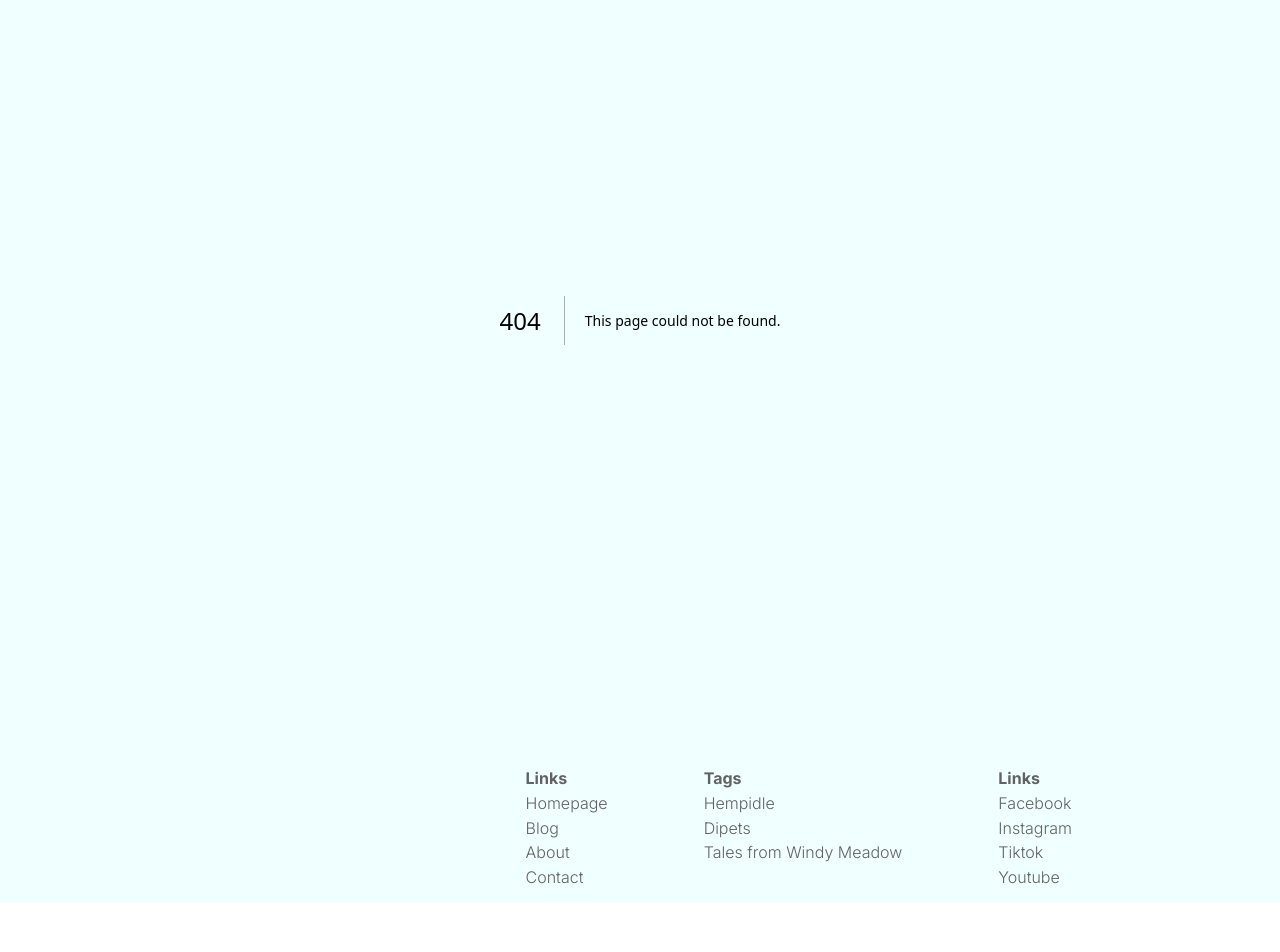
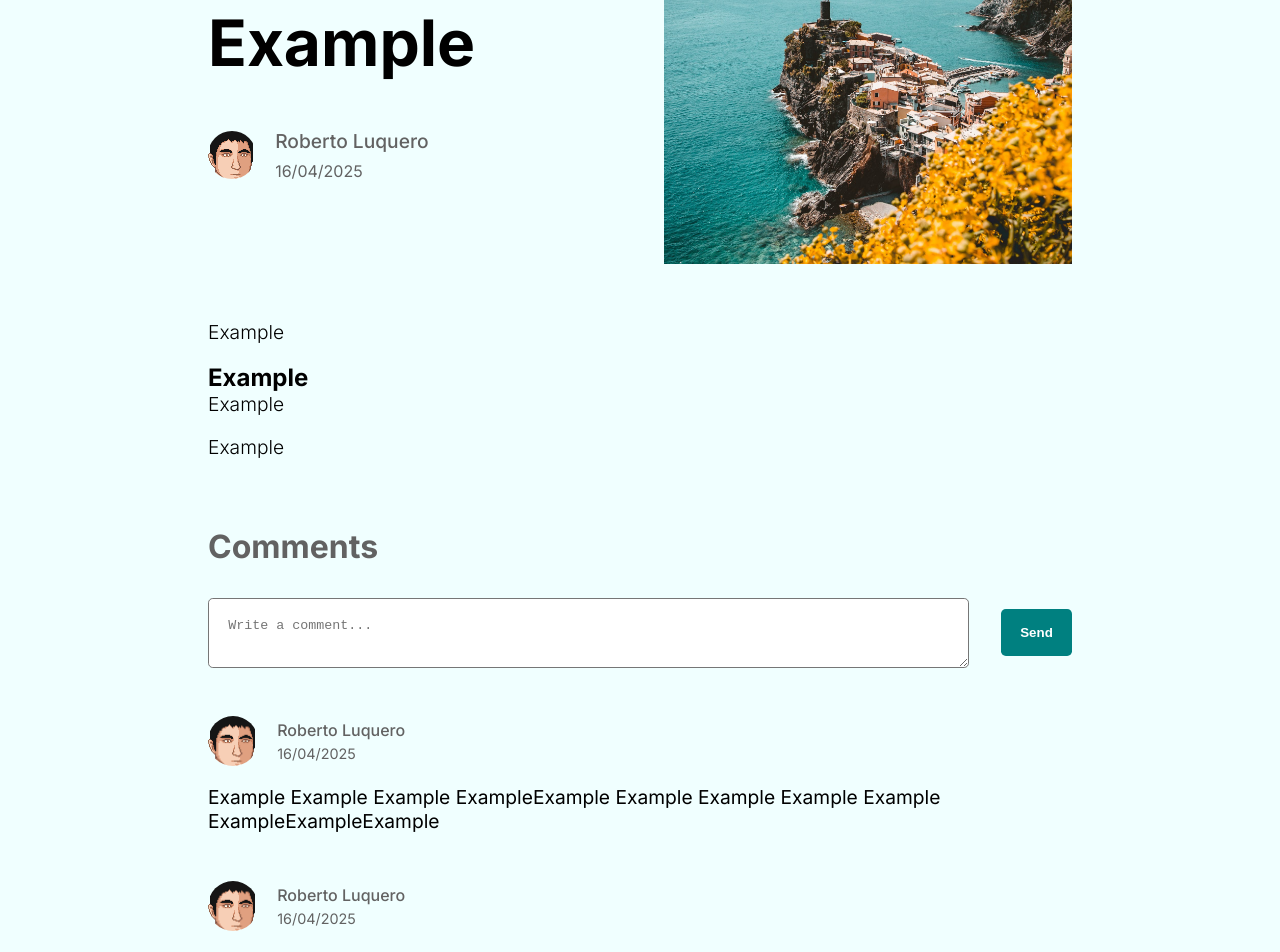
Before and after one commit to Kiriboo93/next-blog, a Next.js app: page /login in a window 1280 px wide. Before the commit this address had no page. Shown: the part 180-1132 px from the top of the page. Before the commit the page ends 1083 px from the top, so only its background shows below. Built offline with nearby package versions, Linux system fonts and the light colour scheme.

Commit message:
Added single page and comment section.

```diff
--- /dev/null
+++ b/src/app/[slug]/page.jsx
@@ -0,0 +1,38 @@
+import Image from "next/image";
+import styles from "./singlePage.module.css"
+import Comments from "@/components/comments/Comments";
+
+const SinglePage = () => {
+    return <div className={styles.container}>
+        <div className={styles.infoContainer}>
+            <div className={styles.textContainer}>
+                <h1 className={styles.title}>Example</h1>
+                <div className={styles.user}>
+                    <div className={styles.userImgContainer}>
+                        <Image src="/Roberto.png" alt="Roberto Image" fill className={styles.avatar} />
+                    </div>
+                    <div className={styles.userTextContainer}>
+                        <span className={styles.username}>Roberto Luquero</span>
+                        <span className={styles.date}>16/04/2025</span>
+                    </div>
+                </div>
+            </div>
+            <div className={styles.imgContainer}>
+                <Image src="/p1.jpeg" alt="" fill className={styles.image} />
+            </div>
+        </div>
+        <div className={styles.content}>
+            <div className={styles.post}>
+                <div className={styles.description}>
+                    <p>Example</p>
+                    <h2>Example</h2>
+                    <p>Example</p>
+                    <p>Example</p>
+                </div>
+            </div>
+        </div>
+        <Comments />
+    </div>
+}
+
+export default SinglePage;
--- /dev/null
+++ b/src/app/[slug]/singlePage.module.css
@@ -0,0 +1,71 @@
+.container {}
+
+.infoContainer {
+    display: flex;
+    align-items: center;
+    gap: 3rem;
+}
+
+.textContainer {
+    flex: 1;
+}
+
+.title {
+    font-size: 4rem;
+    margin-bottom: 3rem;
+}
+
+.user {
+    display: flex;
+    align-items: center;
+    gap: 1.2rem;
+}
+
+.userImgContainer {
+    width: 3rem;
+    height: 3rem;
+    position: relative;
+}
+
+.avatar {
+    border-radius: 50%;
+    object-fit: cover;
+}
+
+.userTextContainer {
+    display: flex;
+    flex-direction: column;
+    gap: .5rem;
+    color: var(--softTextColor);
+}
+
+.username {
+    font-size: 1.2rem;
+    font-weight: 500;
+}
+
+.imgContainer {
+    flex: 1;
+    height: 21.5rem;
+    position: relative;
+}
+
+.image {
+    object-fit: cover;
+}
+
+.content {
+    display: flex;
+    gap: 3rem;
+}
+
+.post {
+    flex: 5;
+    margin-top: 3.5rem;
+}
+
+.description p {
+    font-size: 1.2rem;
+    font-weight: 300;
+    margin-bottom: 1.2rem;
+}
--- a/src/app/blog/blogPage.module.css
+++ b/src/app/blog/blogPage.module.css
@@ -1 +1,11 @@
-.container {}
+.title {
+    background-color: darkgoldenrod;
+    color: white;
+    padding: .3rem .5rem;
+    text-align: center;
+}
+
+.content {
+    display: flex;
+    gap: 3rem;
+}
--- /dev/null
+++ b/src/components/comments/Comments.jsx
@@ -0,0 +1,45 @@
+import Image from "next/image";
+import styles from "./comments.module.css";
+import Link from "next/link";
+
+const Comments = () => {
+    const status = "authenticated";
+
+    return <div className={styles.container}>
+        <h1 className={styles.title}>Comments</h1>
+        {status === "authenticated" ? (
+            <div className={styles.write}>
+                <textarea placeholder="Write a comment..." className={styles.input}></textarea>
+                <button className={styles.button}>Send</button>
+            </div>) : (<Link href="/login">Login to write a comment.</Link>)
+        }
+        <div className={styles.comments}>
+            <div className={styles.comment}>
+                <div className={styles.user}>
+                    <Image src="/Roberto.png" alt="User image" width={50} height={50} className={styles.image} />
+                    <div className={styles.userInfo}>
+                        <span className={styles.username}>Roberto Luquero</span>
+                        <span className={styles.date}>16/04/2025</span>
+                    </div>
+                </div>
+                <p className={styles.desc}>
+                    Example Example Example ExampleExample Example Example Example Example ExampleExampleExample
+                </p>
+            </div>
+            <div className={styles.comment}>
+                <div className={styles.user}>
+                    <Image src="/Roberto.png" alt="User image" width={50} height={50} className={styles.image} />
+                    <div className={styles.userInfo}>
+                        <span className={styles.username}>Roberto Luquero</span>
+                        <span className={styles.date}>16/04/2025</span>
+                    </div>
+                </div>
+                <p className={styles.desc}>
+                    Example Example Example ExampleExample Example Example Example Example ExampleExampleExample
+                </p>
+            </div>
+        </div>
+    </div >
+}
+
+export default Comments;
--- /dev/null
+++ b/src/components/comments/comments.module.css
@@ -0,0 +1,70 @@
+.container {
+    margin-top: 3rem;
+}
+
+.title {
+    color: var(--softTextColor);
+    margin-bottom: 2rem;
+}
+
+.write {
+    display: flex;
+    align-items: center;
+    justify-content: space-between;
+    gap: 2rem;
+}
+
+.input {
+    padding: 1.2rem;
+    width: 100%;
+    border-radius: .3rem;
+}
+
+.button {
+    padding: 1rem 1.2rem;
+    background-color: teal;
+    color: white;
+    font-weight: bold;
+    border: none;
+    border-radius: .3rem;
+    cursor: pointer;
+}
+
+.comments {
+    margin: 3rem 0;
+}
+
+.comment {
+    margin-bottom: 3rem;
+}
+
+.user {
+    display: flex;
+    align-items: center;
+    gap: 1.2rem;
+    margin-bottom: 1.2rem;
+}
+
+.image {
+    border-radius: 50%;
+    object-fit: cover;
+}
+
+.userInfo {
+    display: flex;
+    flex-direction: column;
+    gap: .3rem;
+    color: var(--softTextColor);
+}
+
+.username {
+    font-weight: 500;
+}
+
+.date {
+    font-size: .9rem;
+}
+
+.desc {
+    font-size: 1.2rem;
+}
```
Also changed, not shown: src/app/blog/page.jsx (+7 -2 lines), public/Roberto.png (added).
